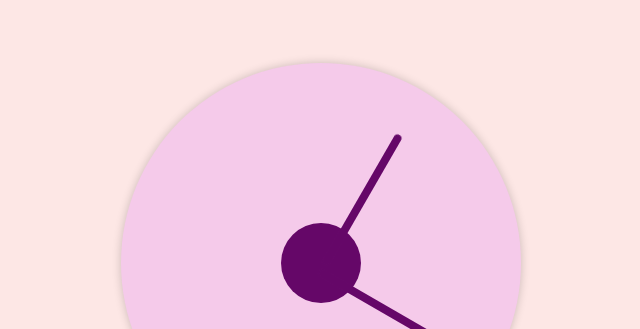
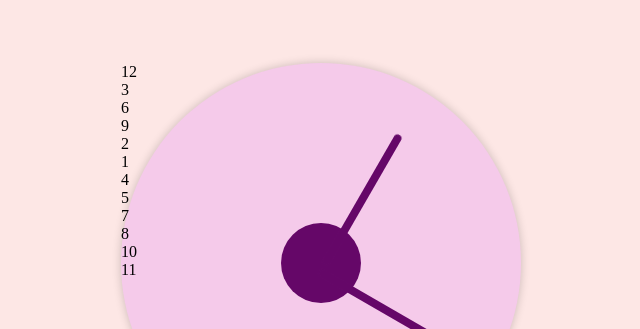
Before and after one commit to swativin/InfinityClock, a plain HTML site: page index.html in a window 1280 px wide. Shown: the part 137-466 px from the top of the page, without its empty margins (319-959 px from the left). Drawn offline with Linux system fonts and the light colour scheme.

Commit message:
Numbers added to the clock

```diff
--- a/index.html
+++ b/index.html
@@ -12,6 +12,18 @@
         <div class="inner-circle"></div>
         <div class="long-hand"></div>
         <div class="short-hand"></div>
+         <div class=" digit twelve">12</div>
+        <div class="digit three">3</div>
+        <div class="digit six">6</div>
+        <div class="digit nine">9</div>
+        <div class="digit two">2</div>
+        <div class="digit one">1</div>
+        <div class="digit four">4</div>
+        <div class="digit five">5</div>
+        <div class="digit seven">7</div>
+        <div class="digit eight">8</div>
+        <div class=" digit ten">10</div>
+        <div class="digit eleven">11</div>
     </div>
 </body>
 </html>
```
